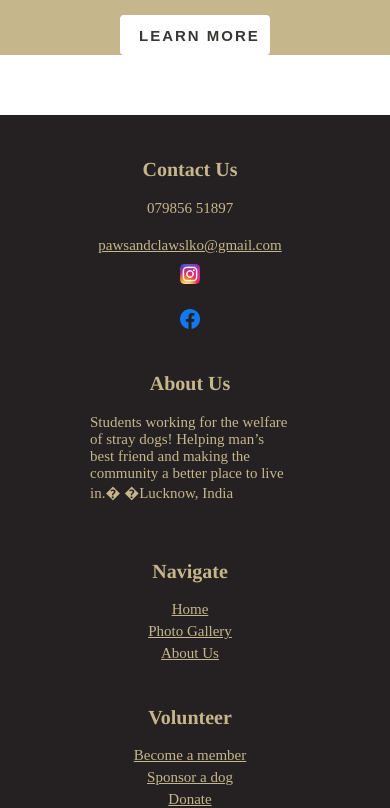
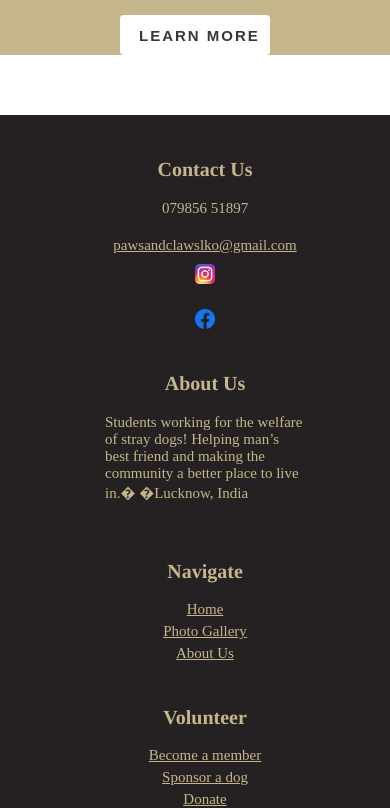
Before and after one commit to nsjss1207/paws, a plain HTML site: page index.html in a window 390 px wide. Shown: the part 3188-3996 px from the top of the page. Drawn offline with Linux system fonts and the light colour scheme.

Commit message:
Update head-foot.css

```diff
--- a/css-files/head-foot.css
+++ b/css-files/head-foot.css
@@ -223,14 +223,14 @@ footer {
   }
   .bottom-header {
     height: 100%;
-    justify-content: center;
+    /* justify-content: center; */
     align-items: center;
   }
   .row2-info {
-    margin-left: 70px;
+    width: 100%;
     height: 100%;
     flex-direction: column;
-    align-items: space-between;
+    align-items: center;
     justify-content: center;
   }
   .volunteer-button {
```
